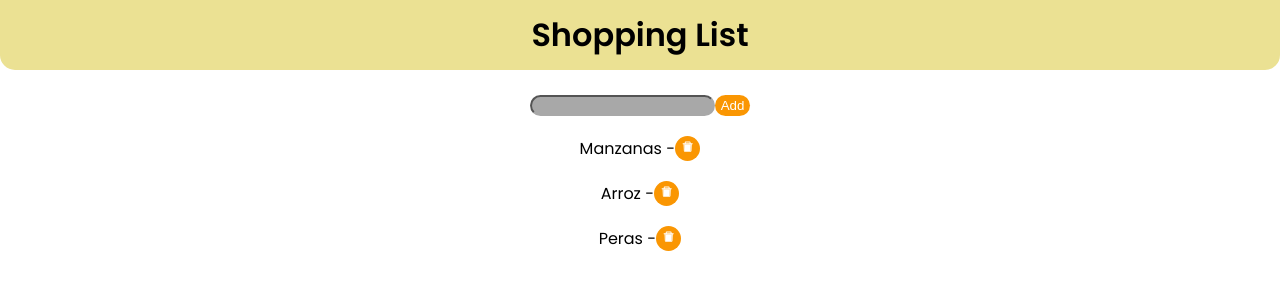
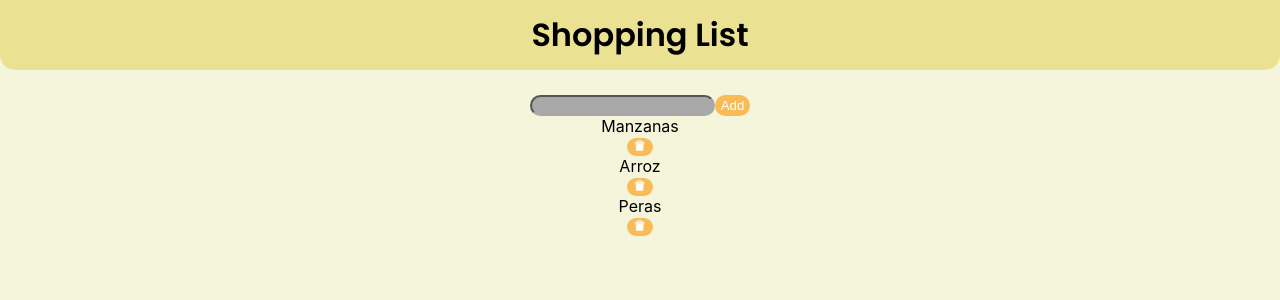
Before and after one commit to ItzAle/shopping-list, a React (Create React App) app: page / in a window 1280 px wide. Shown: the top 300 px of the page. Built offline with nearby package versions, Linux system fonts and the light colour scheme; the HTML template or start-up script is replaced by a standard one.

Commit message:
added edit mode

```diff
--- a/src/App.js
+++ b/src/App.js
@@ -5,12 +5,8 @@ import { TaskList } from "./components/TaskList";
 function App() {
   return (
     <div className="App">
-      <div className="navbar">
         <NavBar />
-      </div>
-      <div className="tasklist">
         <TaskList />
-      </div>
     </div>
   );
 }
--- /dev/null
+++ b/src/components/Task/task.jsx
@@ -0,0 +1,47 @@
+import React, { useState } from "react";
+import style from "./task.module.css";
+import { AiTwotoneDelete } from "react-icons/ai";
+import { GoX, GoCheck } from "react-icons/go";
+
+export const Task = ({ item, deleteById, updateItem }) => {
+  const [isEditMode, setIsEditMode] = useState(false);
+  const [input, setInput] = useState(item.title);
+
+  function changeItem(e) {
+    setInput(e.target.value);
+  }
+  const editConfirm = () => {
+    const itemToUpdate = {
+      id: item.id,
+      title: input,
+      isDone: item.isDone,
+    };
+
+    updateItem(itemToUpdate);
+    setInput(item.title);
+    setIsEditMode(false);
+
+  };
+
+  return (
+    <article key={item.id} className={item.isDone ? "isDone" : "isNotDone"}>
+      {!isEditMode ? (
+        <div onClick={() => setIsEditMode(true)}>{item.title}</div>
+      ) : (
+        <div>
+          <input type="text" value={input} onChange={changeItem} />
+          <GoX
+            onClick={() => {
+              setInput(item.title);
+              setIsEditMode(false);
+            }}
+          />
+          <GoCheck onClick={editConfirm} />
+        </div>
+      )}
+      <button onClick={() => deleteById(item.id)}>
+        <AiTwotoneDelete />
+      </button>
+    </article>
+  );
+};
--- a/src/components/TaskList/index.jsx
+++ b/src/components/TaskList/index.jsx
@@ -2,6 +2,7 @@ import React, { useState } from "react";
 import {v4} from 'uuid';
 import style from "./taskList.module.css"
 import {AiTwotoneDelete} from "react-icons/ai";
+import { Task } from "../Task/task";
 
 
 
@@ -39,14 +40,21 @@ export const TaskList = () => {
         id:v4() ,
         isDone: false
     };
-    let newData = data;
-    newData.push(newItem)
-    setData(newData)
+    // let newData = data;
+    // newData.push(newItem)
+    setData([...data, newItem])
     setInput("");
   };
   const Changehandler = (value) => {
     setInput(value);
   };
+
+
+  const updateItem = (itemToUpdate) =>{
+    const newData = data.map(item => item.id == itemToUpdate.id ? itemToUpdate: item);
+    setData(newData)
+  }
+
 
   //"HTML"
   return (
@@ -60,10 +68,7 @@ export const TaskList = () => {
         <button  onClick={AddItem}>Add</button>
       </section>
       {data.map((item) => (
-        <article className={style.lista} key={item.id}>
-          {item.title} -{" "}
-          <button onClick={() => deleteById(item.id)}><AiTwotoneDelete /></button>
-        </article>
+        <Task item={item} deleteById={deleteById} updateItem={updateItem} />
       ))}
     </div>
   );
--- a/src/components/TaskList/taskList.module.css
+++ b/src/components/TaskList/taskList.module.css
@@ -1,11 +1,11 @@
-.listContainer{
+.isDone{
     display: flex;
     flex-direction: column;
     gap: 20px;
     flex-wrap: nowrap;
 }
 input{
-    color:white;
+    color:black;
     display: flex;
     background-color: rgb(168, 168, 168);
     border-color: rgb(168, 168, 168);
@@ -17,7 +17,7 @@ button{
     border: 1px transparent;
     transition: 0.4s ease;
     color: rgb(255, 255, 255);
-    background-color: rgb(250, 150, 2);
+    background-color: rgba(250, 151, 2, 0.612);
     border-radius: 30px;
     border-color: azure;
     box-shadow: inset;
@@ -35,3 +35,11 @@ button{
     display: flex;
     justify-content: center;
 }
+
+.lista{
+    display: flex;
+    gap: 5px;
+    background-color: #87e19d;
+    border-radius:20px;
+    padding: 20px;
+}
--- a/src/index.css
+++ b/src/index.css
@@ -1,7 +1,7 @@
 @import url('https://fonts.googleapis.com/css2?family=Poppins:ital,wght@0,100;0,200;0,300;0,400;0,500;0,600;1,100;1,200;1,300;1,400;1,500&display=swap');
 
 body {
-
+  background-color: beige;
   margin: 0;
   font-family: -apple-system, BlinkMacSystemFont, 'Segoe UI', 'Roboto', 'Oxygen',
     'Ubuntu', 'Cantarell', 'Fira Sans', 'Droid Sans', 'Helvetica Neue',
```
Also changed, not shown: src/components/Task/task.module.css (added).
